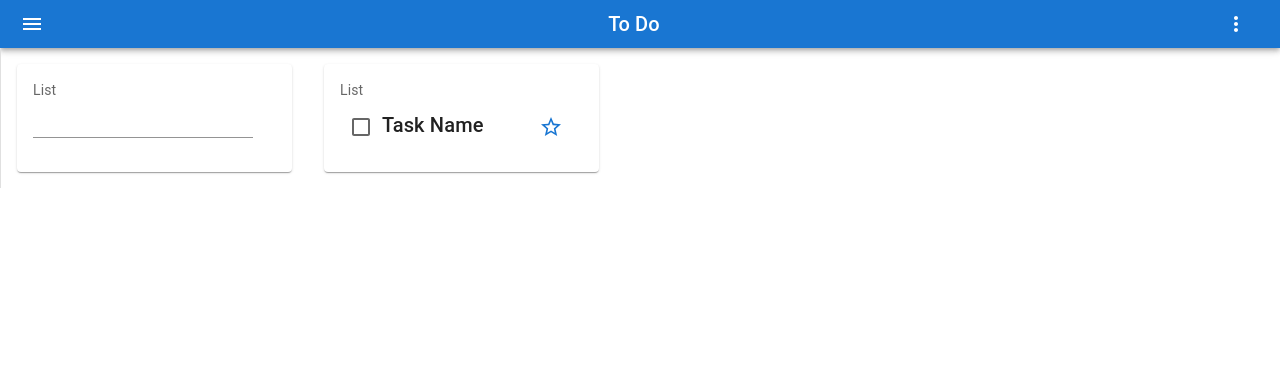
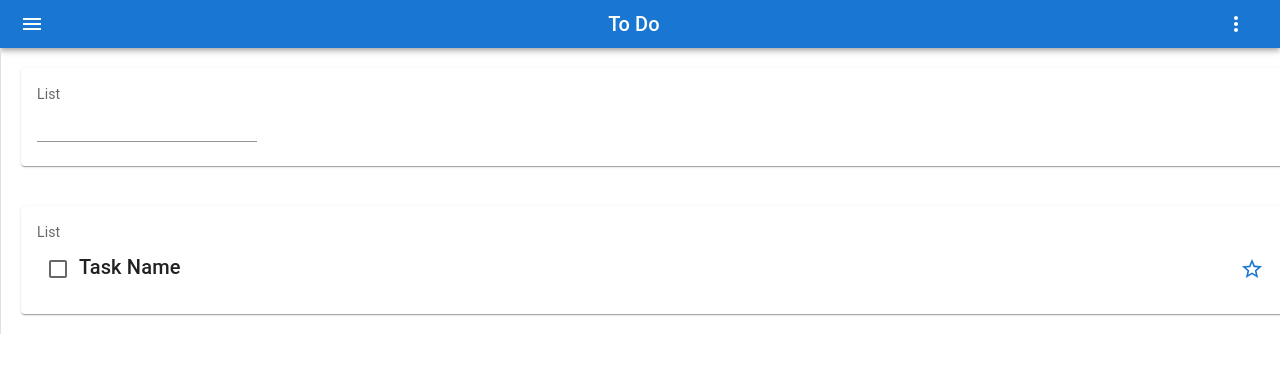
Before and after one commit to maxxlab/todolist, a React (Create React App) app: page / in a window 1280 px wide. Shown: the top 372 px of the page. Built offline with nearby package versions, Linux system fonts and the light colour scheme.

Commit message:
change view of cards

```diff
--- a/src/component/AddTaskCard/AddTaskCard.tsx
+++ b/src/component/AddTaskCard/AddTaskCard.tsx
@@ -6,8 +6,13 @@ import TextField from '@mui/material/TextField';
 
 export default function TaskCard() {
   return (
-    <>
-      <Card sx={{ minWidth: 275, margin: 2 }}>
+    <div style={{
+      width: "100%",
+      minWidth: 50,
+      margin: 20,
+      position: "inherit"
+    }}>
+      <Card sx={{}}>
         <CardContent>
           <Typography sx={{ fontSize: 14 }} color="text.secondary" gutterBottom>
             List
@@ -15,6 +20,6 @@ export default function TaskCard() {
           <TextField id="standard-basic" variant="standard" />
         </CardContent>
       </Card>
-    </>
+    </div>
   );
 }
--- a/src/component/Main/Main.tsx
+++ b/src/component/Main/Main.tsx
@@ -5,10 +5,14 @@ import AddTaskCard from '../AddTaskCard/AddTaskCard';
 
 export default function Main() {
   return (
-    <>
+    <div style={{
+      display: "flex",
+      flexDirection: "column",
+      width:"100%"
+     }}>
       <AddTaskCard />
       <TaskCard />
 
-    </>
+    </div>
   );
 }
--- a/src/component/TaskCard/TaskCard.tsx
+++ b/src/component/TaskCard/TaskCard.tsx
@@ -11,8 +11,13 @@ import { Button } from '@mui/material';
 export default function TaskCard() {
 
   return (
-    <>
-      <Card sx={{ minWidth: 275, margin: 2 }}>
+    <div style={{
+      width: "100%",
+      minWidth: 50,
+      margin: 20,
+      position: "inherit"
+    }}>
+      <Card>
         <CardContent>
           <Typography sx={{ fontSize: 14 }} color="text.secondary" gutterBottom>
             List
@@ -33,6 +38,6 @@ export default function TaskCard() {
           </Typography>
         </CardContent>
       </Card>
-    </>
+    </div>
   );
 }
```
Lines whose indentation alone changed are shown as unchanged.
